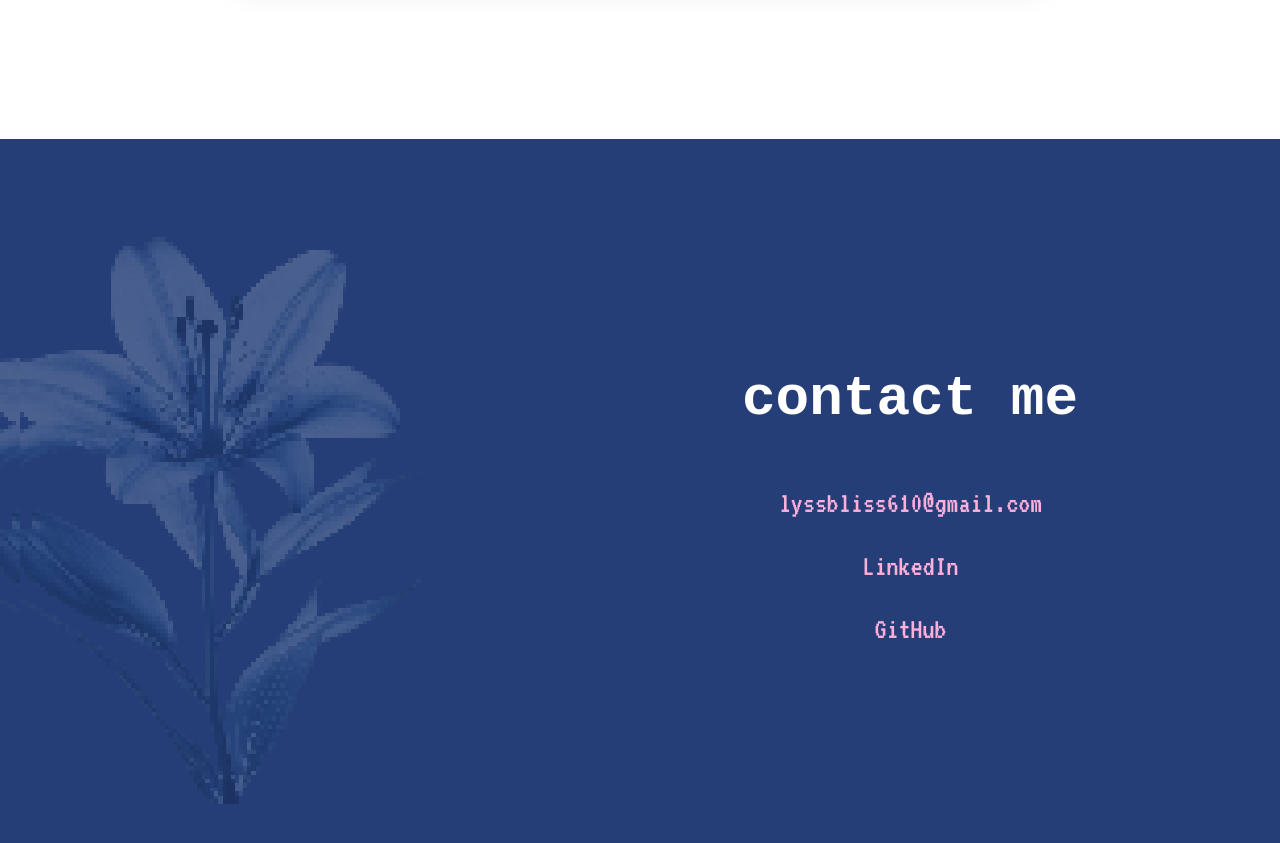
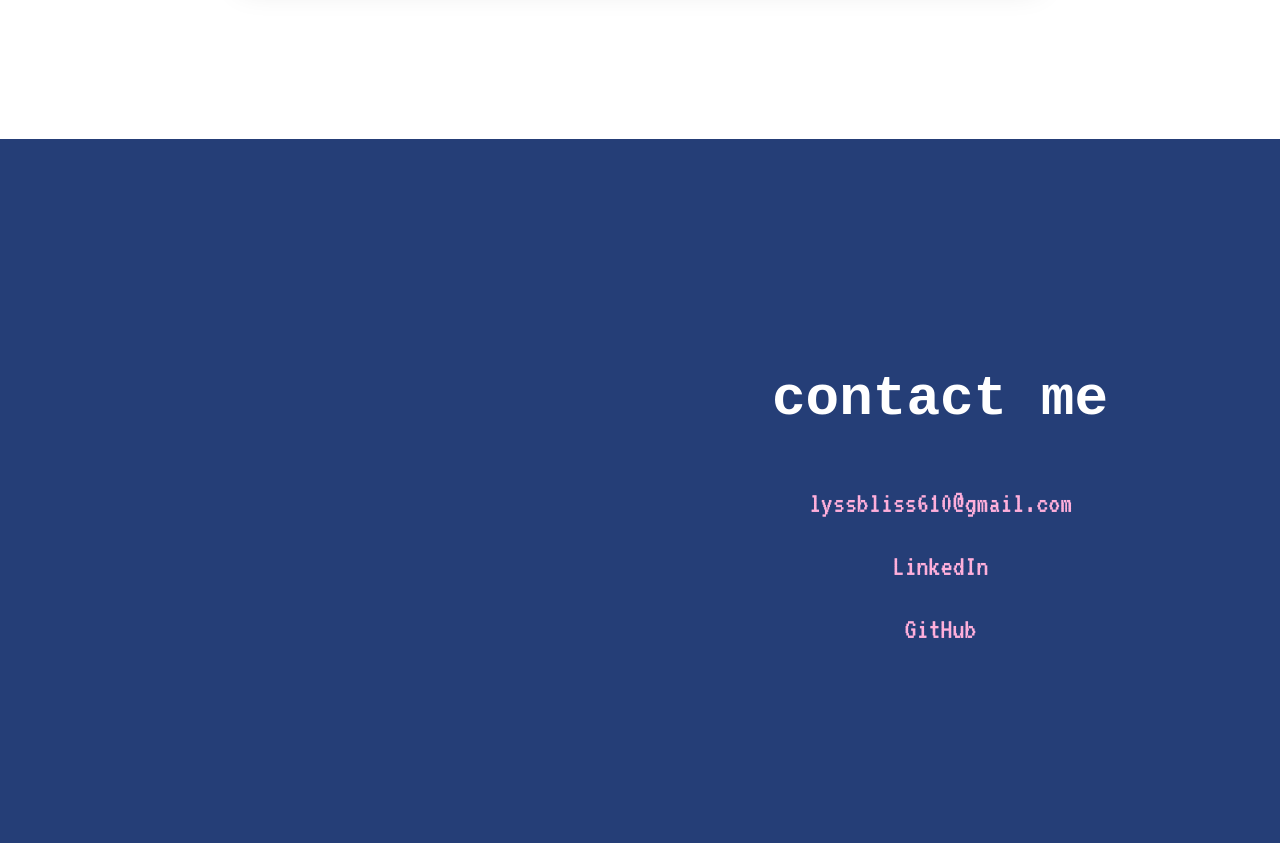
Before and after one commit to alynguyxn/alyssa-portfolio, a React (Vite) app: page / in a window 1280 px wide. Shown: the part 3460-4303 px from the top of the page. Built offline with nearby package versions, Linux system fonts and the light colour scheme; a web font is replaced by a local one.

Commit message:
formatting contact section

```diff
--- a/src/index.css
+++ b/src/index.css
@@ -1209,40 +1209,22 @@ button:focus-visible {
   padding: 0 20px;
   box-sizing: border-box;
   scroll-margin-top: 70px;
-  position: relative; /* This is crucial for the phantom Lily */
+  position: relative;
   z-index: 1;
   overflow: hidden;
+  /* Removed background images from here entirely */
 }
 
-/* THE PHANTOM LILY (Pseudo-element) */
-#contact::before {
-  content: "";
-  position: absolute;
-  /* Adjust 'left' to move it further off-screen or on-screen */
-  left: -50px;
-  top: 50%;
-  transform: translateY(-50%);
-  width: 600px;
-  height: 600px;
-
-  background-image: url('/images/lily3.png');
-  background-size: contain;
-  background-repeat: no-repeat;
-
-  /* This creates the "faded" look without using a gradient layer */
-  opacity: 0.2;
-
-  image-rendering: pixelated;
-  z-index: -1; /* Puts it behind your text */
-  pointer-events: none; /* Makes it so you can't click it */
-}
+/* DELETE the #contact::before block entirely! */
 
 .contact-container {
   display: flex;
   flex-direction: column;
   align-items: center;
-  transform: translateX(250px);
+  /* Adjust this to push your text further right if the Lily is too close */
+  transform: translateX(280px);
   z-index: 10;
+  position: relative;
 }
 
 #contact h2 {
@@ -1252,6 +1234,8 @@ button:focus-visible {
   margin-top: 0;
   margin-bottom: 40px;
 }
+
+/* ... keep the rest of your contact-links and contact-item styles ... */
 
 .contact-links {
   display: flex;
```
